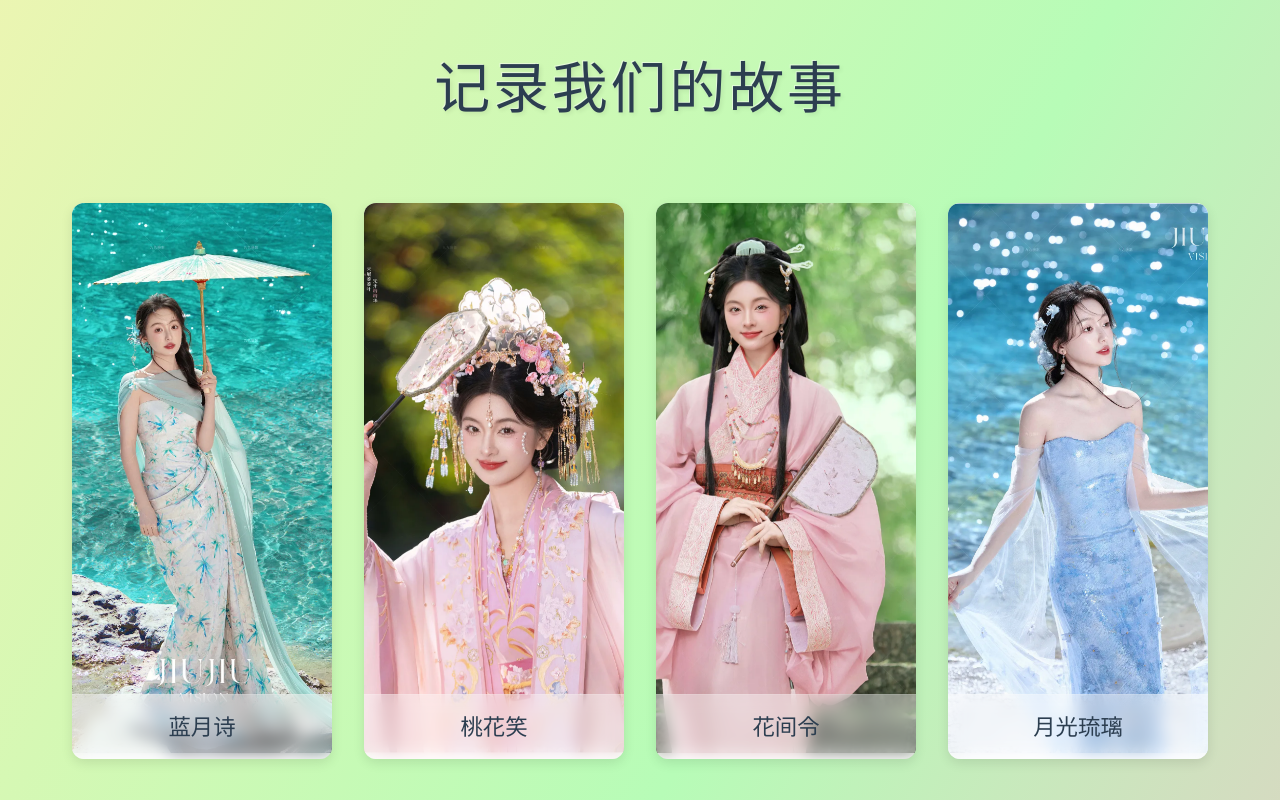
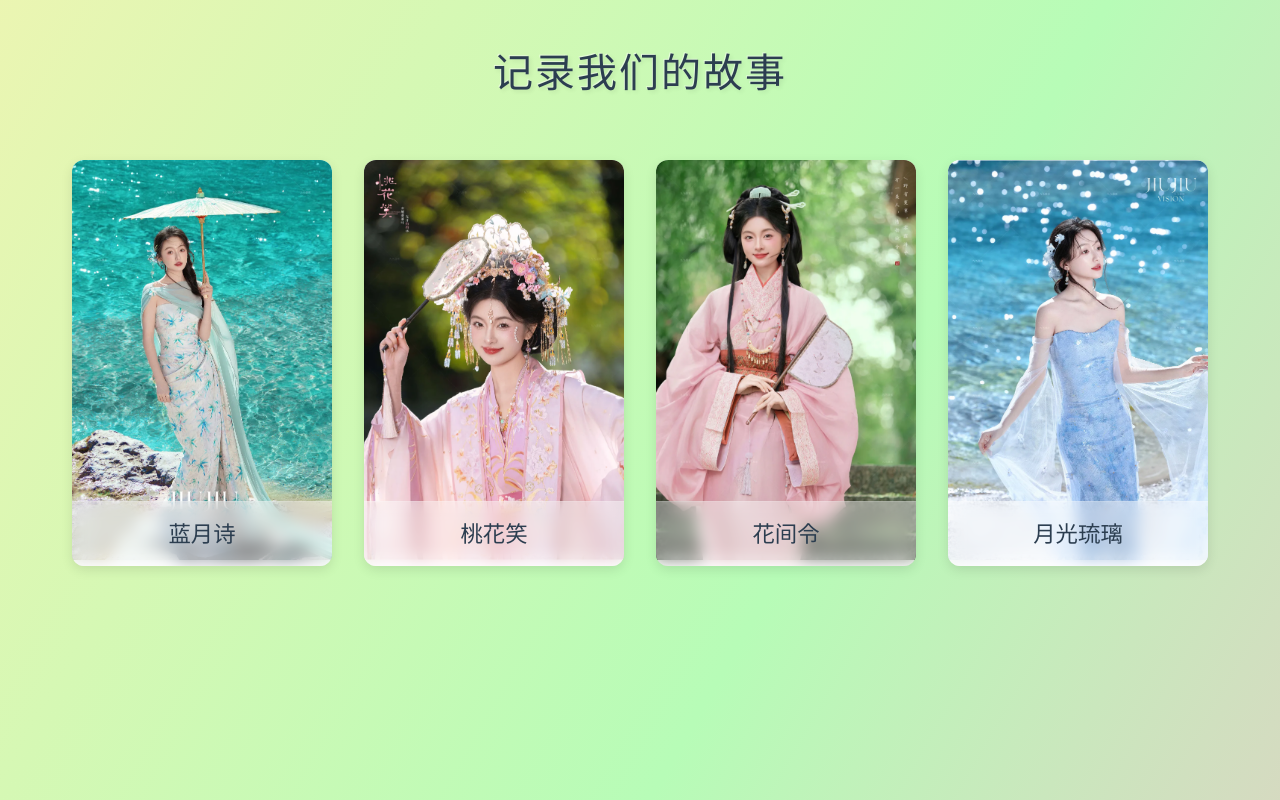
Before and after one commit to XMUT123/We, a React (Vite) app: page /#/ in a window 1280 px wide. Built offline with nearby package versions, Linux system fonts and the light colour scheme; the HTML template or start-up script is replaced by a standard one.

Commit message:
fix:页面样式调整

```diff
--- a/index.html
+++ b/index.html
@@ -8,6 +8,6 @@
   </head>
   <body>
     <div id="root"></div>
-    <script type="module" src="/We/src/main.jsx"></script>
+    <script type="module" src="/src/main.jsx"></script>
   </body>
 </html>
--- a/src/App.css
+++ b/src/App.css
@@ -63,7 +63,7 @@
     #b7fcb7 75%,
     #f6b6cb 100%
   );
-  min-height: 100vh;
+  height: 100%;
   width: 100%;
   background-size: 300% 300%;
   animation: gradientBG 20s ease-in-out infinite;
@@ -121,11 +121,11 @@
 }
 
 .page-title {
-  font-size: 3.5em;
+  font-size: 2.5em;
   font-family: 'Noto Serif SC', 'Source Han Serif SC', serif;
   font-weight: 800;
   color: #2c3e50;
-  margin: 50px 0;
+  margin: 32px 0;
   letter-spacing: 0.05em;
   text-shadow: 2px 2px 4px rgba(0, 0, 0, 0.08),
               -1px -1px 0 rgba(255, 255, 255, 0.5);
--- a/src/components/PhotoCard.css
+++ b/src/components/PhotoCard.css
@@ -17,7 +17,7 @@
 
 .photo-image {
   width: 100%;
-  height: 550px;
+  height: 400px;
   object-fit: cover;
   transition: transform 0.3s ease;
 }
```
